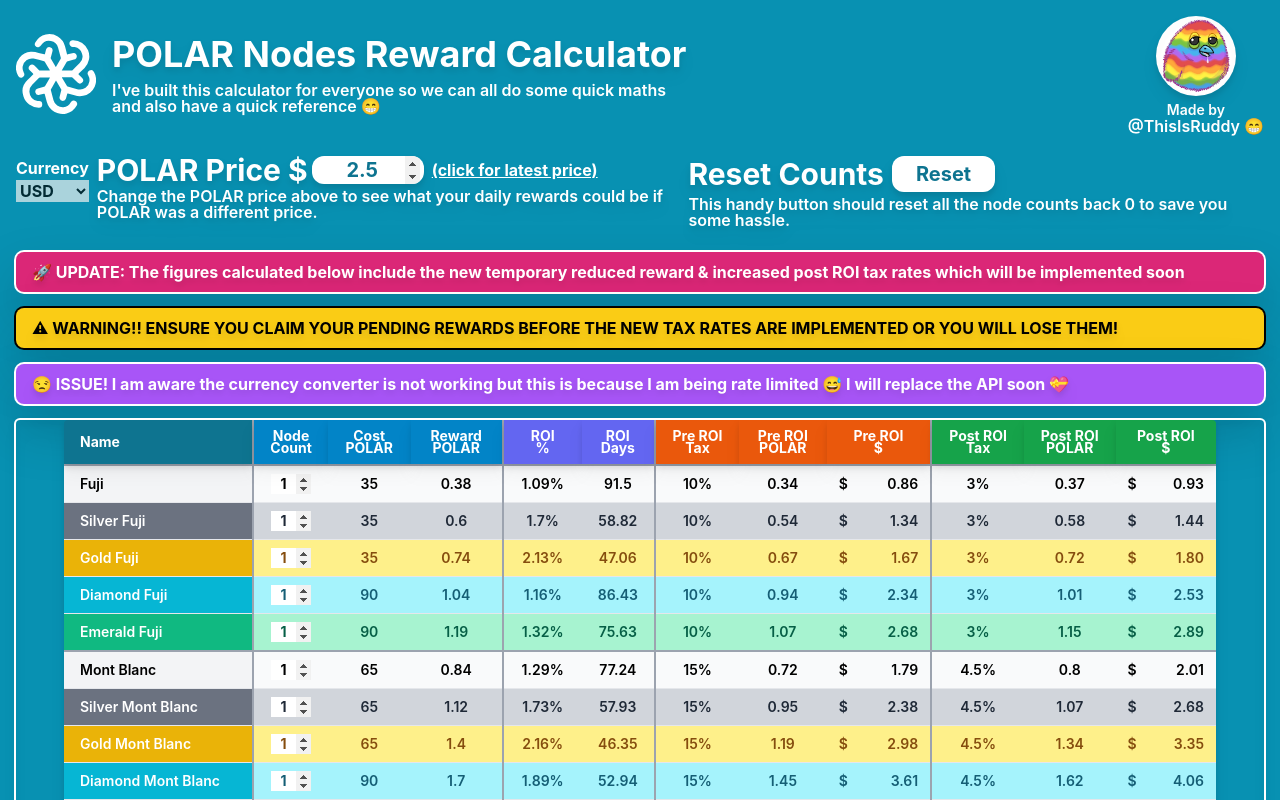
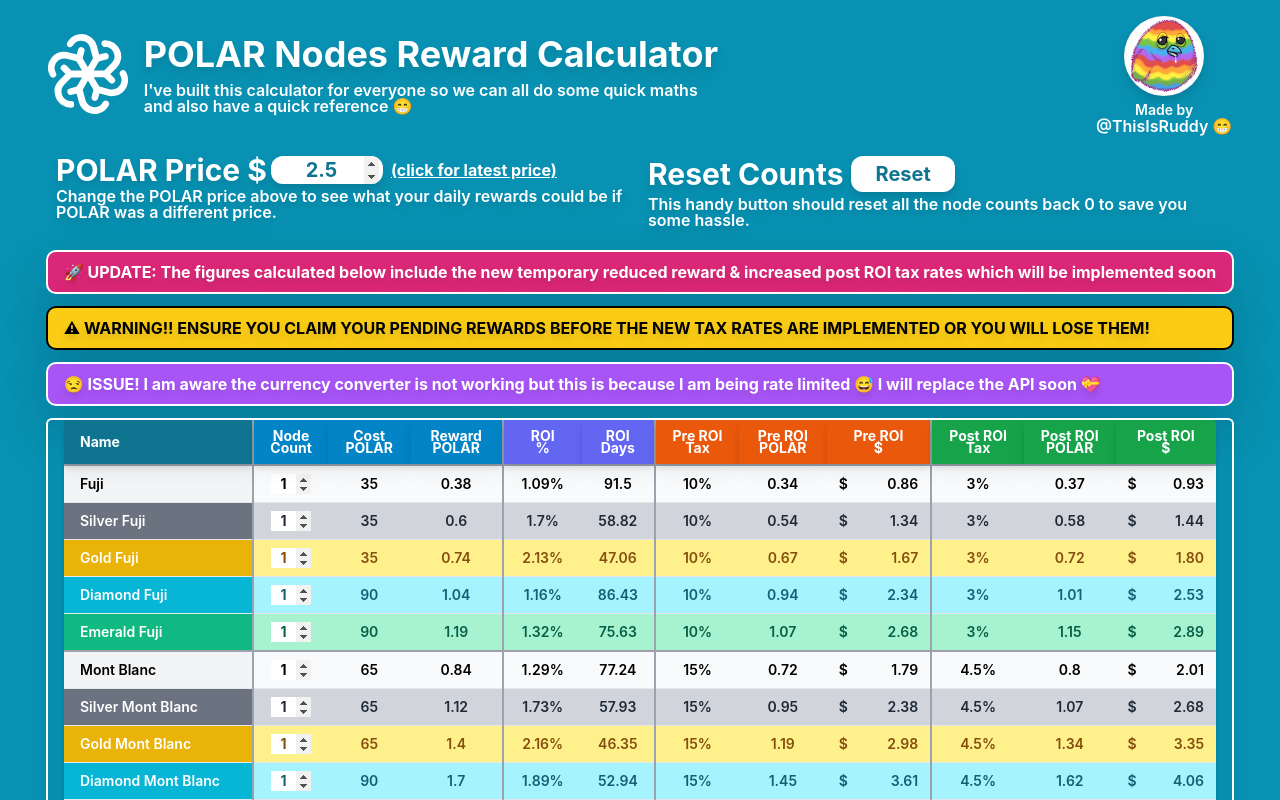
Before and after one commit to ThisIsRuddy/polar-calc, a Next.js app: page / in a window 1280 px wide. Shown: the top 800 px of the page. Built offline with nearby package versions, Linux system fonts and the light colour scheme; no server answers.

Commit message:
Hidden currency converter

```diff
--- a/pages/index.js
+++ b/pages/index.js
@@ -146,7 +146,7 @@
       {nodes && <main>
 
         <section className="flex flex-row justify-center mb-2">
-          <div className="flex flex-col mr-2">
+          <div className="flex flex-col mr-2 hidden">
             <label htmlFor="currency" className="text-white"><b>Currency</b></label>
             <select name="currency"
                     className="font-bold cursor-not-allowed"
```
